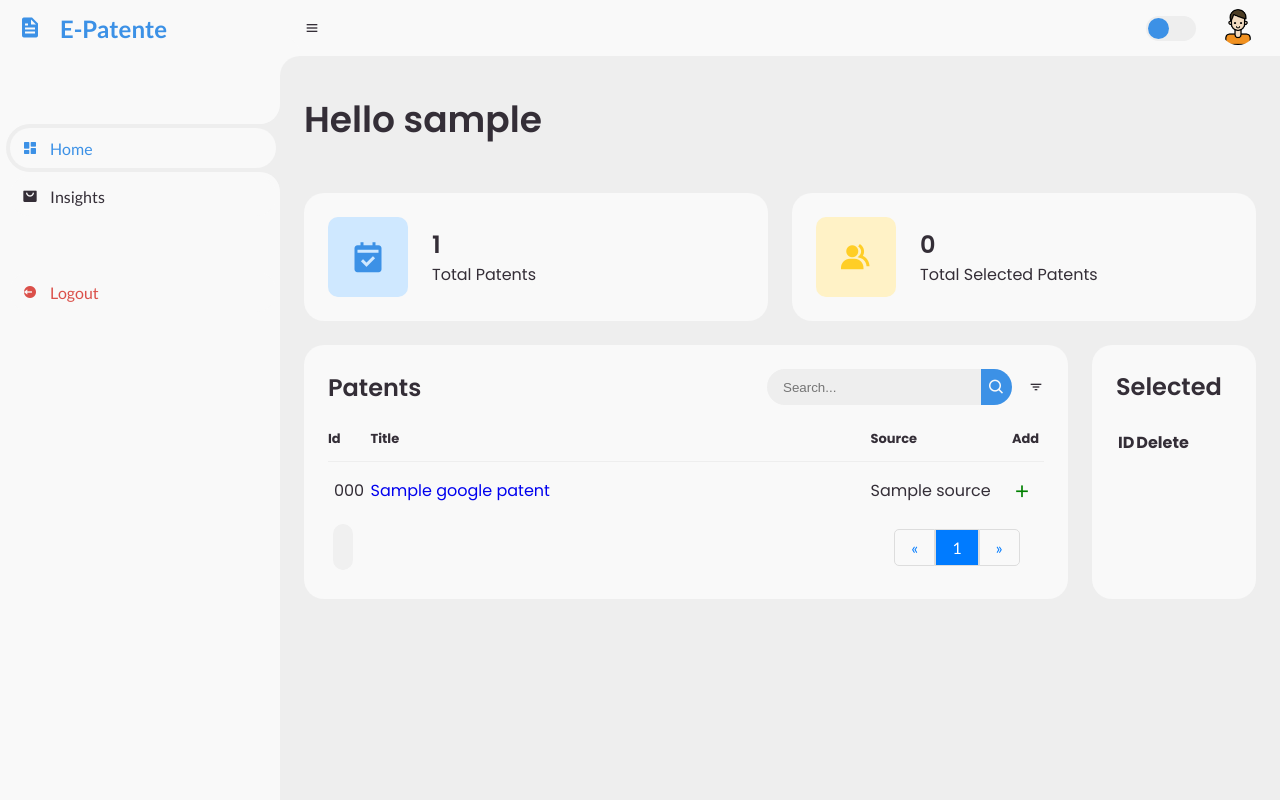
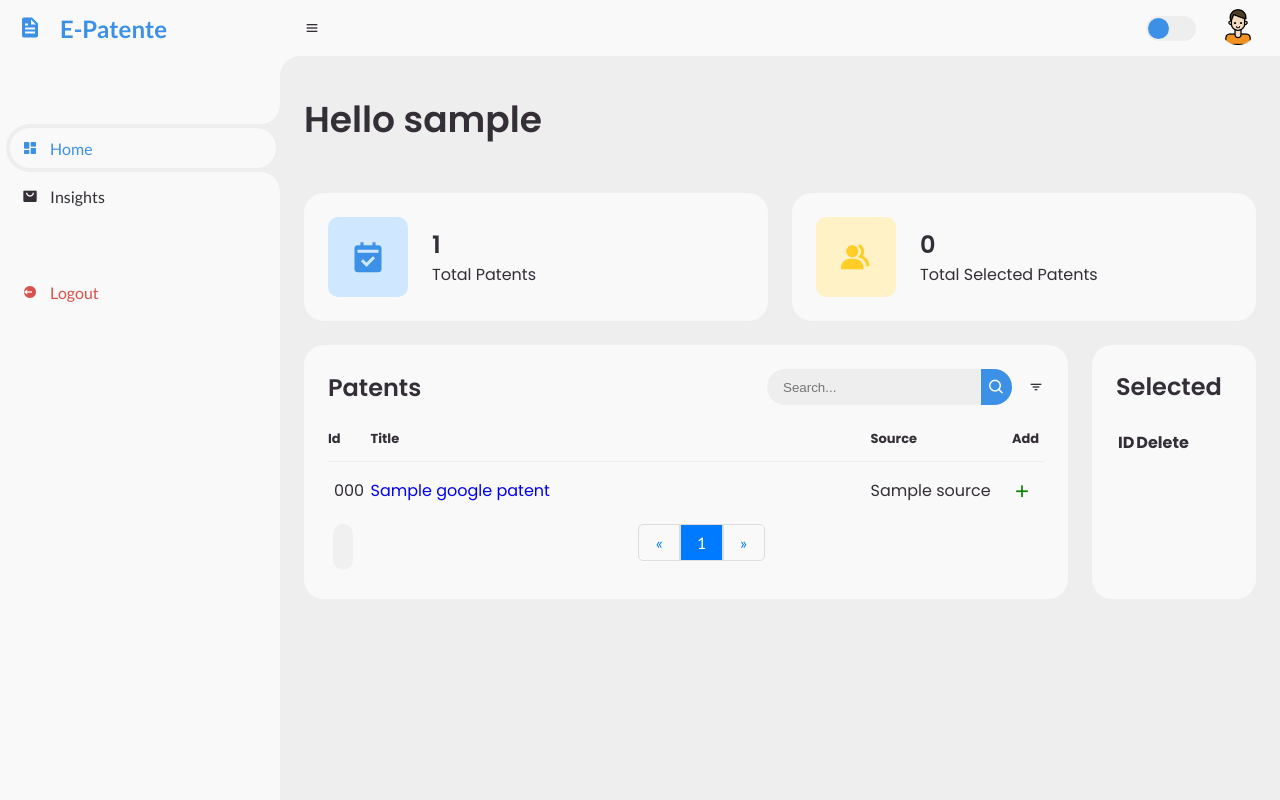
Before and after one commit to nexossama/Patent-Analysis, a Flask app: page /search_patents in a window 1280 px wide. Run offline with Flask 3, Linux system fonts and the light colour scheme; the visitor is signed in with stand-in values (Sample User, id 1); a database or web service that is not in the repository returns one stand-in record (values such as "Sample title"); lists and menus that the app fills with data are empty.

Commit message:
mini-fix to exceeded number of pages

```diff
--- a/E-patent/static/style/styleHome.css
+++ b/E-patent/static/style/styleHome.css
@@ -407,15 +407,20 @@ body {
 .pagination {
     display: inline-block;
 	height: 56px;
-    background: var(--light);
+	width: 60%;
+    /* background: var(--light); */
     padding: 0 24px;
     display: flex;
+	flex-wrap: wrap;
     align-items: center;
-    /* grid-gap: 24px; */
     font-family: var(--lato);
     position: sticky;
     top: 0;
     left: 0;
+}
+
+.pagination li {
+	margin-bottom: 10px;
 }
 
 .pagination li a {
```
